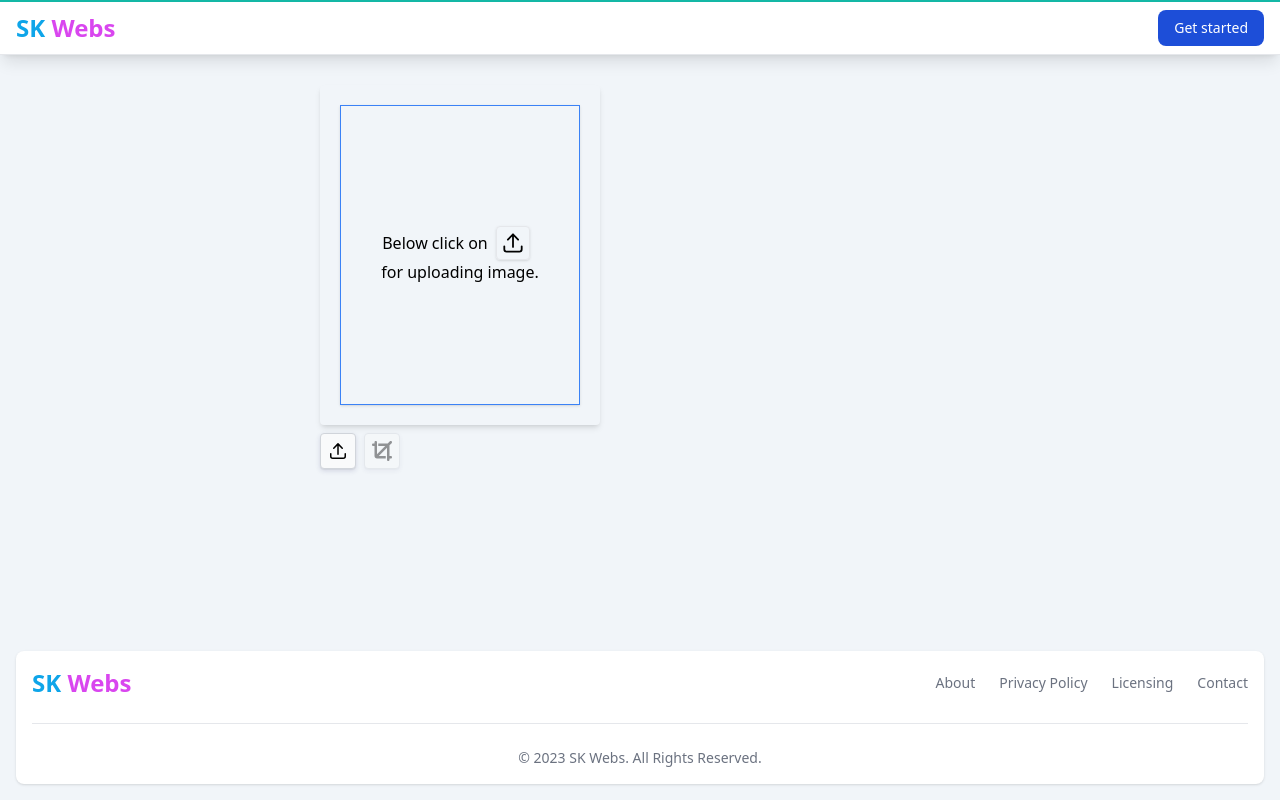
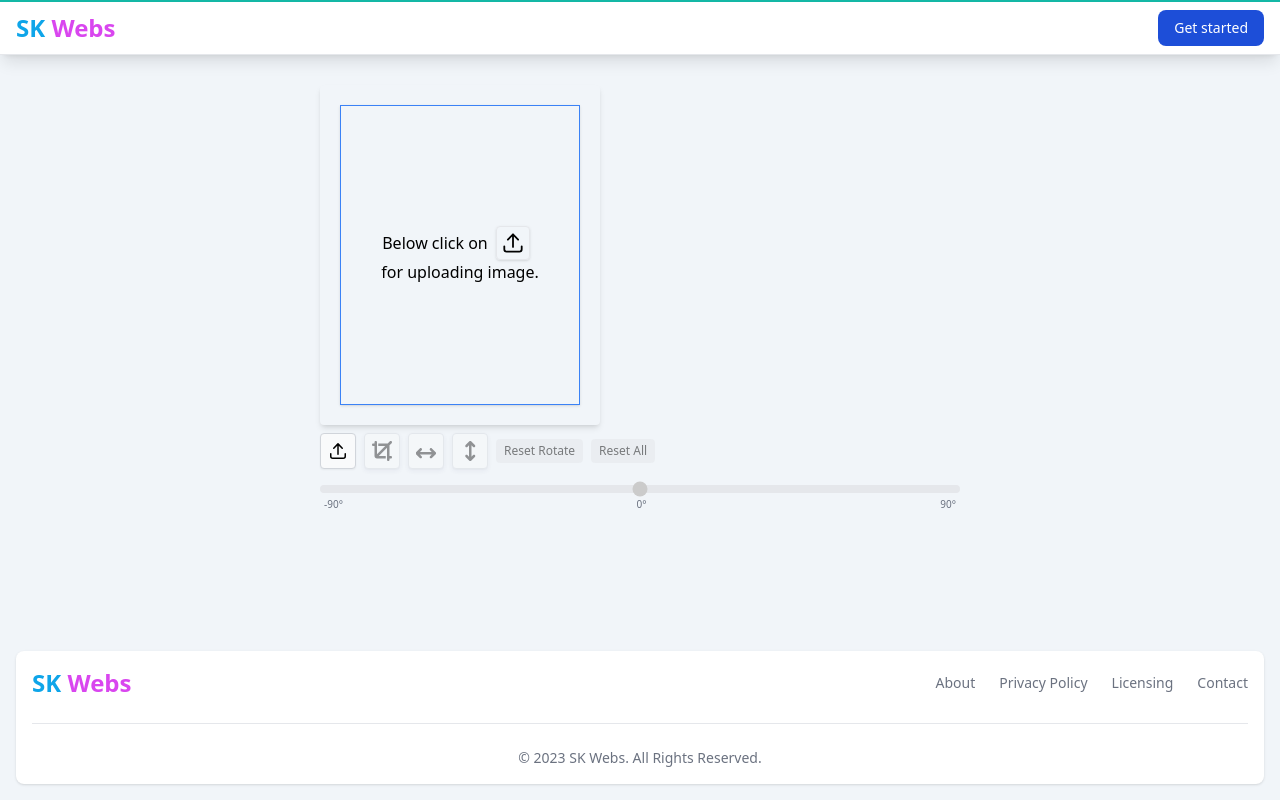
Before and after one commit to skwebs/rc-crop-print, a React (Vite) app: page / in a window 1280 px wide. Built offline with nearby package versions, Linux system fonts and the light colour scheme.

Commit message:
feat: enhance crop and grid tools, add rotate/flip, and fix vercel deployment

```diff
--- a/package.json
+++ b/package.json
@@ -3,6 +3,9 @@
   "private": true,
   "version": "0.0.0",
   "type": "module",
+  "engines": {
+    "node": "24.x"
+  },
   "scripts": {
     "dev": "vite",
     "build": "vite build",
--- a/src/pages/CropAndGrid/CropAndGrid.jsx
+++ b/src/pages/CropAndGrid/CropAndGrid.jsx
@@ -32,24 +32,29 @@ const CropAndGrid = () => {
 
   const [croppedCanvas, setCroppedCanvas] = useState(null);
   const [cropper, setCropper] = useState(null);
+  const [rotateValue, setRotateValue] = useState(0);
 
   // canvas output
   const [outputCanvasImageBlob, setOutputCanvasImageBlob] = useState(null);
   // set page title
   useEffect(() => {
     dispatch(setTitle("Crop & Grid"));
-  });
+  }, [dispatch]);
 
   const handleImageChange = (event) => {
     const file = event.target.files[0];
     if (file) {
+      if (imageRef.current.src) {
+        URL.revokeObjectURL(imageRef.current.src);
+      }
       const imageUrl = URL.createObjectURL(file);
       imageRef.current.src = imageUrl;
-      setOriginalImageMimeType(file.type);
+      dispatch(setOriginalImageMimeType(file.type));
       imageRef.current.onload = () => {
         dispatch(setIsImageLoaded(true));
         dispatch(setEnableCropImage(true));
         setCroppedCanvas(null);
+        setRotateValue(0);
         initCropper();
       };
     }
@@ -58,7 +63,6 @@ const CropAndGrid = () => {
   const initCropper = () => {
     if (cropper) {
       cropper.destroy();
-      setCropper(null);
     }
 
     const cropperInstance = new Cropper(imageRef.current, {
@@ -75,11 +79,6 @@ const CropAndGrid = () => {
       ready() {
         imageRef.current.style.visibility = "visible";
       },
-      crop(event) {
-        if (event.detail.rotate !== 0) {
-          // Handle reset rotate button
-        }
-      },
     });
     setCropper(cropperInstance);
   };
@@ -91,6 +90,39 @@ const CropAndGrid = () => {
         height: targetImageHeight,
       });
       setCroppedCanvas(croppedImageData);
+    }
+  };
+
+  const handleRotate = (value) => {
+    const val = parseFloat(value);
+    setRotateValue(val);
+    if (cropper) {
+      cropper.rotateTo(val);
+    }
+  };
+
+  const handleFlip = (direction) => {
+    if (cropper) {
+      const data = cropper.getData();
+      if (direction === "h") {
+        cropper.scaleX(data.scaleX === 1 ? -1 : 1);
+      } else {
+        cropper.scaleY(data.scaleY === 1 ? -1 : 1);
+      }
+    }
+  };
+
+  const handleResetRotate = () => {
+    setRotateValue(0);
+    if (cropper) {
+      cropper.rotateTo(0);
+    }
+  };
+
+  const handleResetAll = () => {
+    setRotateValue(0);
+    if (cropper) {
+      cropper.reset();
     }
   };
 
@@ -111,7 +143,9 @@ const CropAndGrid = () => {
     );
   });
 
-  let paperSize = paperSizes["A4"];
+  const isLandscapeLayout = useSelector((state) => state.isLandscapeLayout);
+  const paperSizeKey = useSelector((state) => state.paperSize);
+  const paperSize = paperSizes[paperSizeKey] || paperSizes["A4"];
 
   // Wrap drawImageGrid with useCallback
   const drawImageGrid = useCallback(() => {
@@ -125,9 +159,12 @@ const CropAndGrid = () => {
       const screenResolution = 96;
       const scaleFactor = photoResolution / screenResolution;
 
-      outputCanvas.width = paperSizes.A4.width;
-      outputCanvas.height = paperSizes.A4.height;
-      outputCanvas.style.maxWidth = `${paperSize.width / scaleFactor}px`;
+      const width = isLandscapeLayout ? paperSize.height : paperSize.width;
+      const height = isLandscapeLayout ? paperSize.width : paperSize.height;
+
+      outputCanvas.width = width;
+      outputCanvas.height = height;
+      outputCanvas.style.maxWidth = `${width / scaleFactor}px`;
 
       ctx.fillStyle = "white";
       ctx.fillRect(0, 0, outputCanvas.width, outputCanvas.height);
@@ -139,6 +176,9 @@ const CropAndGrid = () => {
         for (let col = 0; col < numCols; col++) {
           const x = col * (targetImageWidth + gap) + margin;
           const y = row * (targetImageHeight + gap) + margin;
+
+          if (x + targetImageWidth > width || y + targetImageHeight > height)
+            continue;
 
           ctx.fillStyle = backgroundColor;
           ctx.fillRect(x, y, targetImageWidth, targetImageHeight);
@@ -165,14 +205,14 @@ const CropAndGrid = () => {
     isImageLoaded,
     croppedCanvas,
     originalImageMimeType,
-    paperSizes,
     numRows,
     numCols,
     backgroundColor,
-    paperSize.width,
     targetImageHeight,
     targetImageWidth,
     dispatch,
+    isLandscapeLayout,
+    paperSize,
   ]);
 
   useEffect(() => {
@@ -184,11 +224,13 @@ const CropAndGrid = () => {
   const downloadCanvas = () => {
     if (outputCanvasImageBlob) {
       const timestamp = new Date().getTime();
-      const fileName = `IMG_${timestamp}.png`;
+      const ext = originalImageMimeType.split("/")[1] || "png";
+      const fileName = `IMG_${timestamp}.${ext}`;
       const link = document.createElement("a");
       link.download = fileName;
       link.href = URL.createObjectURL(outputCanvasImageBlob);
       link.click();
+      setTimeout(() => URL.revokeObjectURL(link.href), 100);
     }
   };
 
@@ -280,6 +322,11 @@ const CropAndGrid = () => {
                 <CropTools
                   handleCropImage={handleCropImage}
                   handleImageChange={handleImageChange}
+                  handleRotate={handleRotate}
+                  handleFlip={handleFlip}
+                  handleResetRotate={handleResetRotate}
+                  handleResetAll={handleResetAll}
+                  rotateValue={rotateValue}
                 />
               }
             </div>
--- a/src/pages/CropAndGrid/SubComponents/CropTools.jsx
+++ b/src/pages/CropAndGrid/SubComponents/CropTools.jsx
@@ -2,12 +2,20 @@ import PropTypes from "prop-types";
 import ButtonIcon from "../../../components/elements/Button/ButtonIcon";
 import { useSelector } from "react-redux";
 
-const CropTools = ({ handleCropImage, handleImageChange }) => {
+const CropTools = ({
+  handleCropImage,
+  handleImageChange,
+  handleRotate,
+  handleFlip,
+  handleResetRotate,
+  handleResetAll,
+  rotateValue,
+}) => {
   const isImageLoaded = useSelector((state) => state.isImageLoaded);
 
   return (
     <>
-      <div className={` py-2 flex gap-2`}>
+      <div className={` py-2 flex gap-2 flex-wrap items-center`}>
         <div>
           <input
             accept="image/jpeg, image/png, image/svg+xml"
@@ -18,7 +26,7 @@ const CropTools = ({ handleCropImage, handleImageChange }) => {
           />
           <label
             htmlFor="upload-img"
-            className="label-hover w-9 h-9 flex justify-center items-center bg-gray-50 border border-gray-300 rounded"
+            className="label-hover w-9 h-9 flex justify-center items-center bg-gray-50 border border-gray-300 rounded cursor-pointer shadow-sm hover:bg-white transition-colors"
             title="Upload Image ">
             <svg
               xmlns="http://www.w3.org/2000/svg"
@@ -30,10 +38,11 @@ const CropTools = ({ handleCropImage, handleImageChange }) => {
             </svg>
           </label>
         </div>
+
         <ButtonIcon
+          title="Crop Image"
           onClick={handleCropImage}
-          disabled={!isImageLoaded}
-          className={` `}>
+          disabled={!isImageLoaded}>
           <svg
             xmlns="http://www.w3.org/2000/svg"
             viewBox="0 0 512 500"
@@ -42,6 +51,64 @@ const CropTools = ({ handleCropImage, handleImageChange }) => {
             <path d="M448 109.3l54.6-54.6c12.5-12.5 12.5-32.8 0-45.3s-32.8-12.5-45.3 0L402.7 64 160 64v64l178.7 0L128 338.7V32c0-17.7-14.3-32-32-32S64 14.3 64 32V64H32C14.3 64 0 78.3 0 96s14.3 32 32 32H64V384c0 35.3 28.7 64 64 64H352V384H173.3L384 173.3 384 480c0 17.7 14.3 32 32 32s32-14.3 32-32V448h32c17.7 0 32-14.3 32-32s-14.3-32-32-32H448l0-274.7z" />
           </svg>
         </ButtonIcon>
+
+        <ButtonIcon
+          title="Flip Horizontally"
+          onClick={() => handleFlip("h")}
+          disabled={!isImageLoaded}>
+          <svg
+            xmlns="http://www.w3.org/2000/svg"
+            fill="currentColor"
+            style={{ width: 20 }}
+            viewBox="10 0 500 400">
+            <path d="M406.6 374.6l96-96c12.5-12.5 12.5-32.8 0-45.3l-96-96c-12.5-12.5-32.8-12.5-45.3 0s-12.5 32.8 0 45.3L402.7 224l-293.5 0 41.4-41.4c12.5-12.5 12.5-32.8 0-45.3s-32.8-12.5-45.3 0l-96 96c-12.5 12.5-12.5 32.8 0 45.3l96 96c12.5 12.5 32.8 12.5 45.3 0s12.5-32.8 0-45.3L109.3 288l293.5 0-41.4 41.4c-12.5 12.5-12.5 32.8 0 45.3s32.8 12.5 45.3 0z" />
+          </svg>
+        </ButtonIcon>
+
+        <ButtonIcon
+          title="Flip Vertically"
+          onClick={() => handleFlip("v")}
+          disabled={!isImageLoaded}>
+          <svg
+            style={{ height: 20 }}
+            xmlns="http://www.w3.org/2000/svg"
+            fill="currentColor"
+            viewBox="0 0 320 512">
+            <path d="M182.6 9.4c-12.5-12.5-32.8-12.5-45.3 0l-96 96c-12.5 12.5-12.5 32.8 0 45.3s32.8 12.5 45.3 0L128 109.3V402.7L86.6 361.4c-12.5-12.5-32.8-12.5-45.3 0s-12.5 32.8 0 45.3l96 96c12.5 12.5 32.8 12.5 45.3 0l96-96c12.5-12.5 12.5-32.8 0-45.3s-32.8-12.5-45.3 0L192 402.7V109.3l41.4 41.4c12.5 12.5 32.8 12.5 45.3 0s12.5-32.8 0-45.3l-96-96z" />
+          </svg>
+        </ButtonIcon>
+
+        <button
+          className="text-xs px-2 py-1 bg-gray-200 rounded hover:bg-gray-300 disabled:opacity-50 transition-colors"
+          onClick={handleResetRotate}
+          disabled={!isImageLoaded || rotateValue === 0}>
+          Reset Rotate
+        </button>
+
+        <button
+          className="text-xs px-2 py-1 bg-gray-200 rounded hover:bg-gray-300 disabled:opacity-50 transition-colors"
+          onClick={handleResetAll}
+          disabled={!isImageLoaded}>
+          Reset All
+        </button>
+
+        <div className="flex flex-col w-full mt-2">
+          <input
+            type="range"
+            min="-90"
+            max="90"
+            step="0.01"
+            value={rotateValue}
+            onChange={(e) => handleRotate(e.target.value)}
+            disabled={!isImageLoaded}
+            className="w-full h-2 bg-gray-200 rounded-lg appearance-none cursor-pointer accent-blue-600"
+          />
+          <div className="flex justify-between text-[10px] text-gray-500 px-1 mt-1">
+            <span>-90°</span>
+            <span>0°</span>
+            <span>90°</span>
+          </div>
+        </div>
       </div>
     </>
   );
@@ -50,6 +117,11 @@ const CropTools = ({ handleCropImage, handleImageChange }) => {
 CropTools.propTypes = {
   handleCropImage: PropTypes.func.isRequired,
   handleImageChange: PropTypes.func.isRequired,
+  handleRotate: PropTypes.func.isRequired,
+  handleFlip: PropTypes.func.isRequired,
+  handleResetRotate: PropTypes.func.isRequired,
+  handleResetAll: PropTypes.func.isRequired,
+  rotateValue: PropTypes.number.isRequired,
 };
 
 export default CropTools;
--- a/src/pages/CropAndGrid/SubComponents/GridTools.jsx
+++ b/src/pages/CropAndGrid/SubComponents/GridTools.jsx
@@ -1,11 +1,15 @@
 import PropTypes from "prop-types";
 import ButtonIcon from "../../../components/elements/Button/ButtonIcon";
 import Select from "../../../components/elements/select/Select";
-import SelectHU from "../../../components/elements/select/SelectHU";
+// import SelectHU from "../../../components/elements/select/SelectHU";
 import { useDispatch, useSelector } from "react-redux";
 import {
   setIsLandscapeLayout,
   setEnableCropImage,
+  setNumRows,
+  setNumCols,
+  setPaperSize,
+  setBackgroundColor,
 } from "../../../store/slices/cropSlice";
 
 const GridTools = ({
@@ -17,18 +21,48 @@ const GridTools = ({
 }) => {
   const dispatch = useDispatch();
   const isLandscapeLayout = useSelector((state) => state.isLandscapeLayout);
+  const numRows = useSelector((state) => state.numRows);
+  const numCols = useSelector((state) => state.numCols);
+  const paperSize = useSelector((state) => state.paperSize);
+  const backgroundColor = useSelector((state) => state.backgroundColor);
+
   return (
     <>
-      <div className={` py-2 flex gap-2 flex-wrap`}>
-        <div className="opacity-30 flex gap-1 flex-wrap">
+      <div className={` py-2 flex gap-2 flex-wrap items-center`}>
+        <div className="flex gap-1 flex-wrap items-center">
           <div>
-            <Select title="Select Page Size">{paperSizeOptions}</Select>
+            <Select
+              title="Select Page Size"
+              value={paperSize}
+              onChange={(e) => dispatch(setPaperSize(e.target.value))}>
+              {paperSizeOptions}
+            </Select>
           </div>
           <div>
-            <Select title="Select Number of Row">{rowOptions}</Select>
+            <Select
+              title="Select Number of Row"
+              value={numRows}
+              onChange={(e) => dispatch(setNumRows(parseInt(e.target.value)))}>
+              {rowOptions}
+            </Select>
           </div>
           <div>
-            <Select title="Select Number of Column">{colOptions}</Select>
+            <Select
+              title="Select Number of Column"
+              value={numCols}
+              onChange={(e) => dispatch(setNumCols(parseInt(e.target.value)))}>
+              {colOptions}
+            </Select>
+          </div>
+
+          <div className="flex items-center">
+            <input
+              type="color"
+              value={backgroundColor}
+              onChange={(e) => dispatch(setBackgroundColor(e.target.value))}
+              className="h-9 w-9 rounded border border-gray-300 cursor-pointer"
+              title="Background Color"
+            />
           </div>
 
           <div>
@@ -37,18 +71,17 @@ const GridTools = ({
               <input
                 type="checkbox"
                 id="react-option"
-                defaultValue
                 checked={isLandscapeLayout}
                 className="hidden peer"
-                required
                 onChange={(e) =>
                   dispatch(setIsLandscapeLayout(e.target.checked))
                 }
               />
               <label
                 htmlFor="react-option"
+                title="Toggle Landscape"
                 className="label-hover h-9 w-9 flex justify-center items-center bg-gray-50 border border-gray-300 rounded
-                  text-gray-700  cursor-pointer dark:hover:text-gray-300 dark:border-gray-700 peer-checked:text-blue-600  dark:peer-checked:text-gray-300 dark:text-gray-400 dark:bg-gray-800 dark:hover:bg-gray-700">
+                  text-gray-700 cursor-pointer peer-checked:bg-green-600 peer-checked:text-white transition-all">
                 {isLandscapeLayout ? (
                   <svg
                     xmlns="http://www.w3.org/2000/svg"
@@ -61,7 +94,7 @@ const GridTools = ({
                 ) : (
                   <svg
                     xmlns="http://www.w3.org/2000/svg"
-                    height="1em"
+                    height="1.2em"
                     fill="currentColor"
                     viewBox="0 0 384 512">
                     <path d="M384 64c0-35.3-28.7-64-64-64H64C28.7 0 0 28.7 0 64V448c0 35.3 28.7 64 64 64H320c35.3 0 64-28.7 64-64l0-384zM128 192a64 64 0 1 1 128 0 64 64 0 1 1 -128 0zM80 356.6c0-37.9 30.7-68.6 68.6-68.6h86.9c37.9 0 68.6 30.7 68.6 68.6c0 15.1-12.3 27.4-27.4 27.4H107.4C92.3 384 80 371.7 80 356.6z" />
@@ -71,21 +104,21 @@ const GridTools = ({
             </div>
           </div>
 
-          <SelectHU />
+          {/* <SelectHU /> */}
         </div>
 
         <div>
           <input
             accept="image/jpeg, image/png, image/svg+xml"
             type="file"
-            id="upload-img"
+            id="re-upload-img"
             className="sr-only peer"
             onChange={handleImageChange}
           />
           <label
-            htmlFor="upload-img"
-            className="label-hover w-9 h-9 flex justify-center items-center bg-gray-50 border border-gray-300 rounded "
-            title="Upload Image ">
+            htmlFor="re-upload-img"
+            className="label-hover w-9 h-9 flex justify-center items-center bg-gray-50 border border-gray-300 rounded cursor-pointer "
+            title="Upload New Image ">
             <svg
               xmlns="http://www.w3.org/2000/svg"
               viewBox="0 0 20 20"
```
Also changed, not shown: 1 other file (tests, documents, lock files or other folders).
